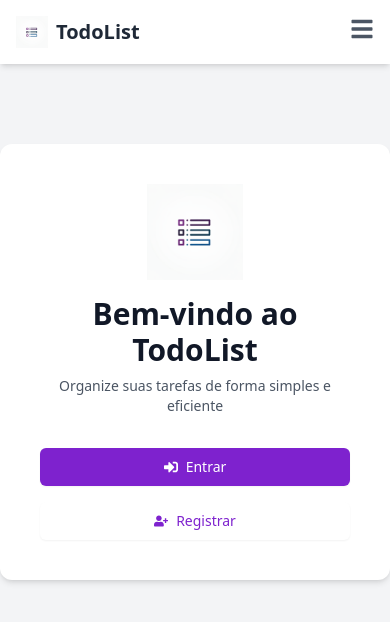
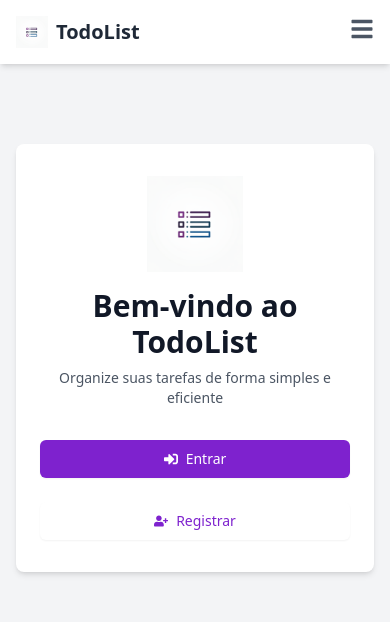
Before and after one commit to AndreinaLima/todolist-front, a React (Vite) app: page / in a window 390 px wide. Shown: the top 622 px of the page. Built offline with nearby package versions, Linux system fonts and the light colour scheme.

Commit message:
added responsiveless home

```diff
--- a/src/components/Home.tsx
+++ b/src/components/Home.tsx
@@ -4,8 +4,9 @@ import todolist from "../assets/todolist.png"
 
 const Home = () => {
   return (
-    <div className="mt-20 flex items-center justify-center bg-gray-100">
-      <div className="max-w-md w-full space-y-8 p-10 bg-white rounded-xl shadow-md">
+    <div className="flex items-center justify-center mt-20 bg-gray-100 px-4 sm:px-6 lg:px-8">
+      <div className="w-full max-w-md">
+        <div className="bg-white shadow-md rounded-lg px-6 py-8 sm:px-8 sm:py-10">
           <div className="text-center">
             <img
               src={todolist}
@@ -19,8 +20,7 @@ const Home = () => {
               Organize suas tarefas de forma simples e eficiente
             </p>
           </div>
-        <div className="space-y-6">
-          <div className="flex flex-col space-y-4">
+          <div className="space-y-6 mt-8">
             <Link
               to="/login"
               className="w-full flex items-center justify-center py-2 px-4 border border-transparent rounded-md shadow-sm text-sm font-medium text-white bg-purple-700 hover:bg-purple-800 focus:outline-none focus:ring-2 focus:ring-offset-2 focus:ring-indigo-500"
```
Lines whose indentation alone changed are shown as unchanged.
